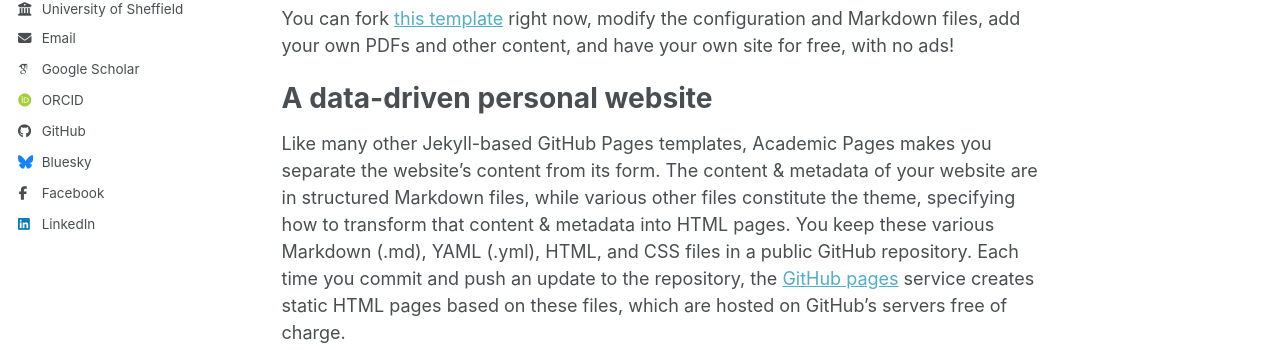
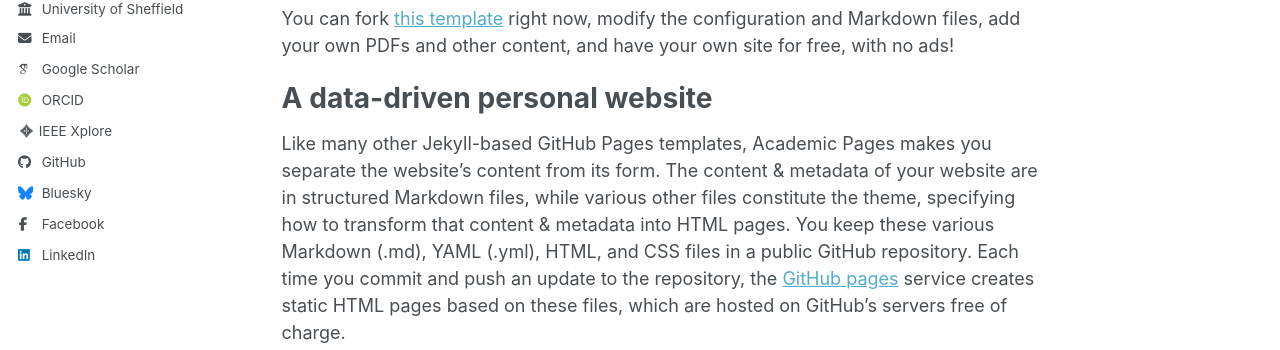
Before and after one commit to Haihang-Xia/Haihang-Xia.github.io, a Jekyll site: the page built from _pages/about.md, in a window 1280 px wide. Shown: the part 406-756 px from the top of the page. Built offline with Jekyll 4.4.1, drawn with Linux system fonts in a browser that asks for light colours; some web fonts are replaced; a script bundle is joined from its source files by our own code; library files that are not in the unit come from our copies.

Commit message:
Update _config.yml

```diff
--- a/_config.yml
+++ b/_config.yml
@@ -39,7 +39,7 @@
   inspire-hep      : # URL
   impactstory      : # URL
   orcid            : "https://orcid.org/0009-0003-0361-2520"
-  IEEE             : "https://ieeexplore.ieee.org/author/376247687191196"
+  ieee             : "https://ieeexplore.ieee.org/author/376247687191196"
   semantic         : # URL
   ssrn             : # URL
   pubmed           : # URL
```
